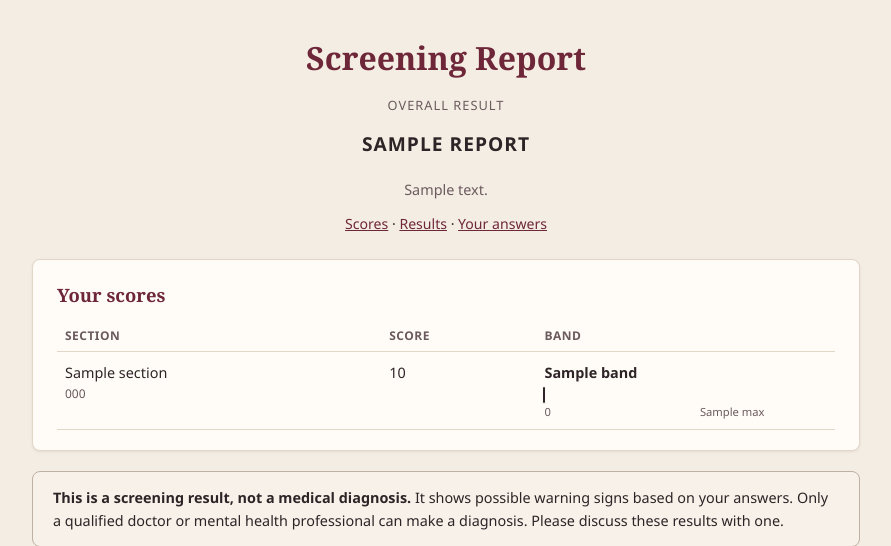
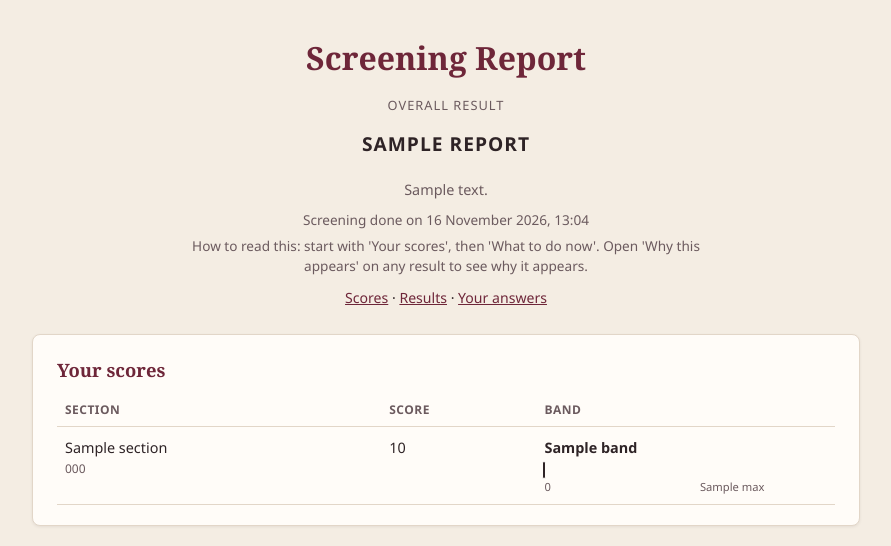
Before and after one commit to SubhanKhanTrekker05/VCogniRule, a Spring app: template src/main/resources/templates/report.html in a window 1280 px wide. Shown: the top 546 px of the page, without its empty margins (194-1085 px from the left). Run offline with Thymeleaf, Linux system fonts and the light colour scheme; the template is opened without the code that fills it: most values are stand-ins (such as "Sample title", 1, 10 or a date in 2020); data that the repository does not hold is empty; database files in the repository are not loaded.

Commit message:
Report: screening date and time, and a 'How to read this' line under the banner

```diff
--- a/src/main/resources/static/css/style.css
+++ b/src/main/resources/static/css/style.css
@@ -603,3 +603,7 @@ mark { background: var(--amber-bg); color: var(--amber-text); padding: 0 2px; bo
                 border: 1px solid var(--surface); border-radius: 2px; }
 .score-bar-scale { display: flex; justify-content: space-between; max-width: 220px; font-size: 0.7rem; color: var(--text-muted); font-weight: 400; margin-top: 0.15rem; }
 @media print { .score-bar, .score-marker { -webkit-print-color-adjust: exact; print-color-adjust: exact; } }
+
+/* ---- Report: date and "How to read this" under the banner ---- */
+.report-date { font-size: 0.85rem; color: var(--text-muted); margin-top: 0.5rem; }
+.report-howto { font-size: 0.85rem; color: var(--text-muted); max-width: 34rem; margin: 0.35rem auto 0; line-height: 1.45; }
--- a/src/main/resources/templates/report.html
+++ b/src/main/resources/templates/report.html
@@ -27,6 +27,12 @@
                 <span th:case="'critical'">Your answers show a serious concern. Please contact a helpline or emergency services now.</span>
             </p>
             <p th:if="${report.overallNote != null}" class="overall-note" th:text="${report.overallNote}">Note</p>
+            <!-- When the screening was done (the report is built right after Submit) -->
+            <p class="report-date" th:text="'Screening done on ' + ${#temporals.format(#temporals.createNow(), 'd MMMM yyyy, HH:mm')}">Screening done on 16 November 2026, 18:30</p>
+            <p class="report-howto" th:if="${report.hasCrisis}">How to read this: start with 'Get help now', then
+               'Your scores'. Open 'Why this appears' on any result to see why it appears.</p>
+            <p class="report-howto" th:unless="${report.hasCrisis}">How to read this: start with 'Your scores', then
+               'What to do now'. Open 'Why this appears' on any result to see why it appears.</p>
             <p class="report-jump no-print">
                 <a href="#your-scores" th:if="${!report.scores.isEmpty()}">Scores</a><span th:if="${!report.scores.isEmpty()}"> · </span><a href="#findings">Results</a> · <a href="#your-answers">Your answers</a>
             </p>
```
Also changed, not shown: 1 other file.
